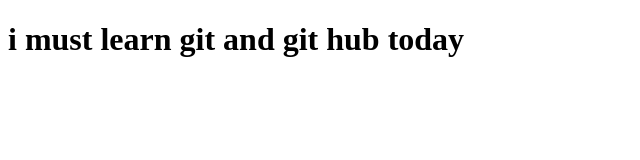
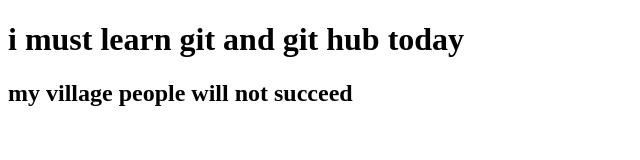
Before and after one commit to folarin40ty/learning-git-and-git-hub, a plain HTML site: page index.html in a window 1280 px wide. Shown: the whole page, without its empty margins (0-640 px from the left). Drawn offline with Linux system fonts and the light colour scheme.

Commit message:
burn them

```diff
--- a/index.html
+++ b/index.html
@@ -7,5 +7,8 @@
 </head>
 <body>
     <h1>i must learn git and git hub today</h1>
+    <h2>
+        my village people will not succeed
+    </h2>
 </body>
 </html>
```
